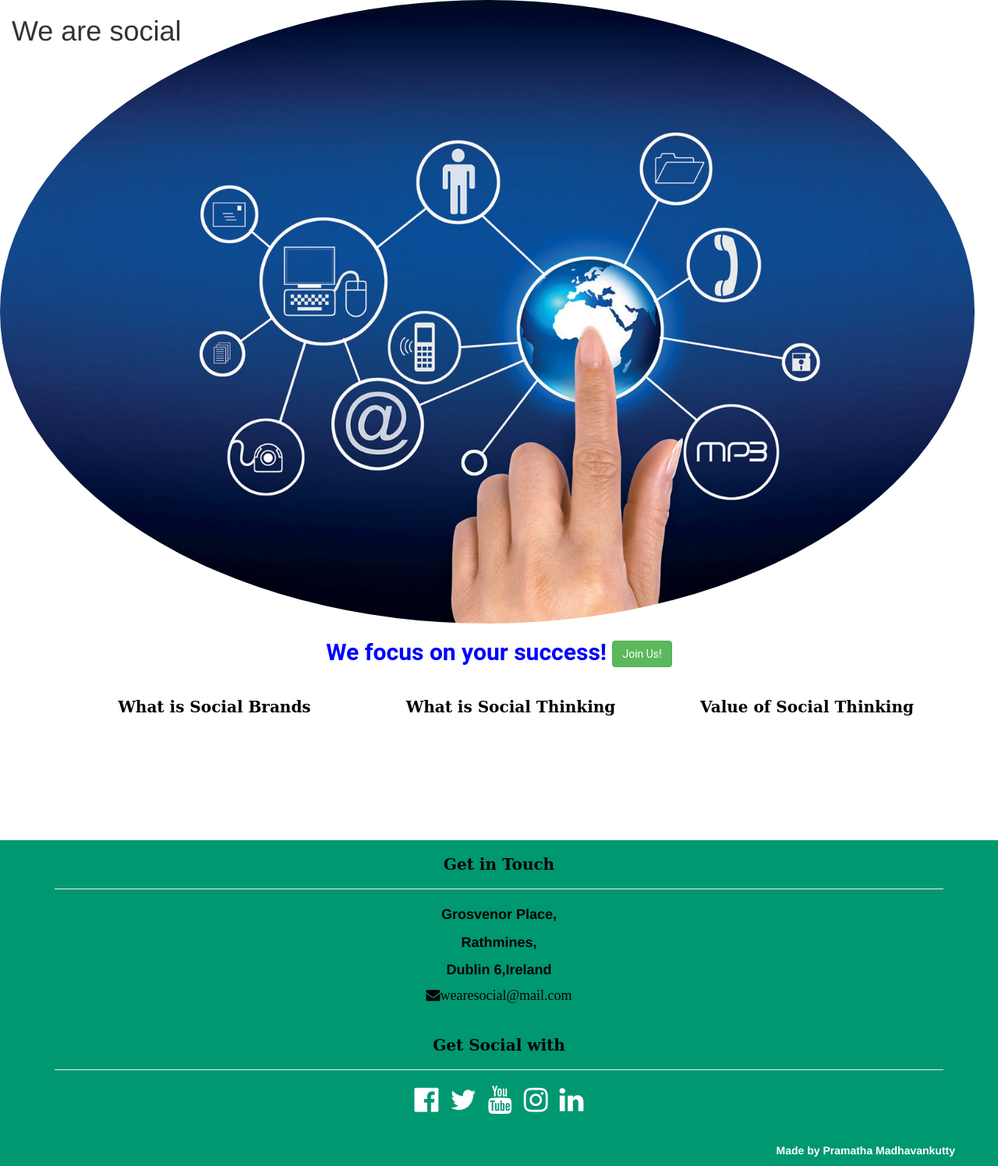
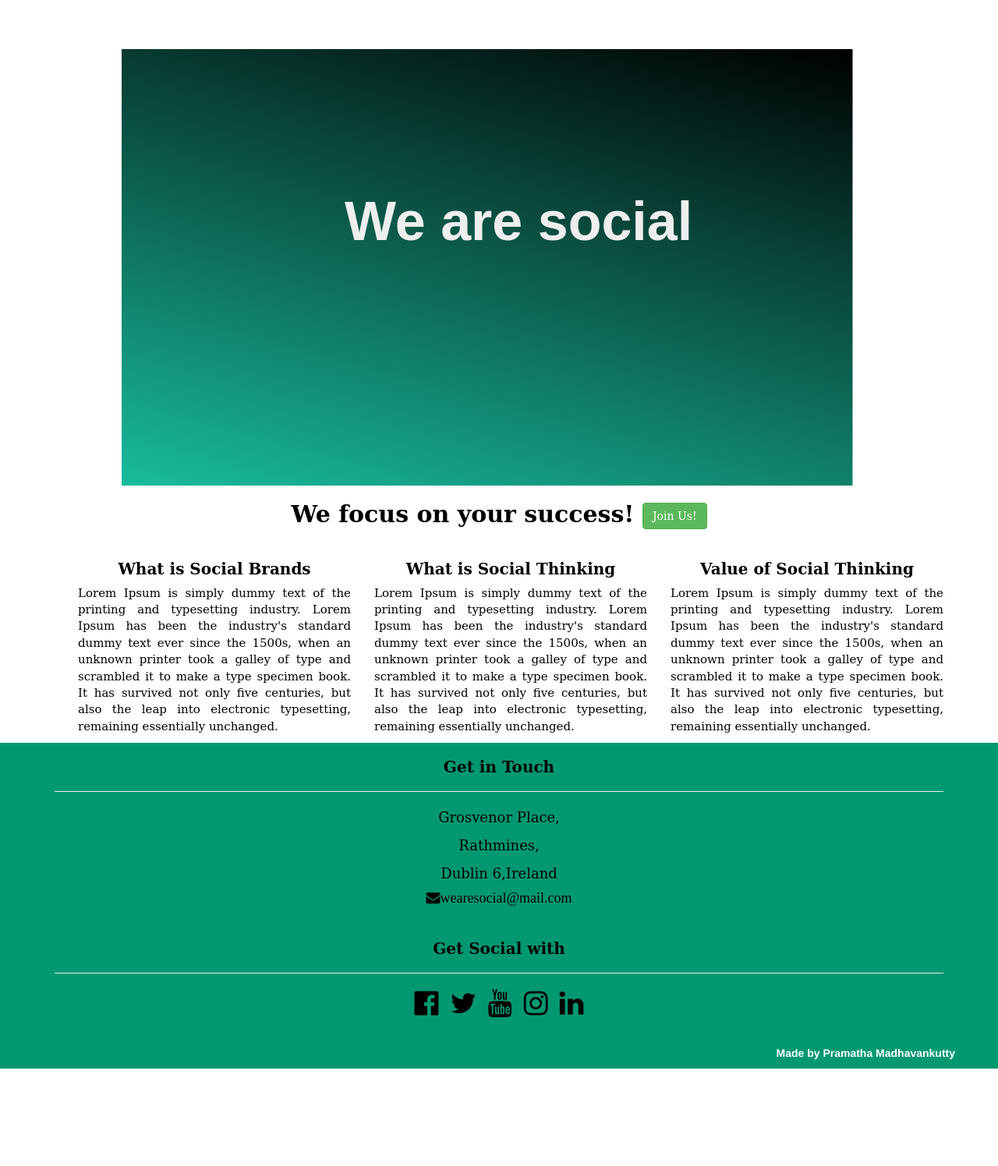
Before and after one commit to PramathaMadhavankutty/we_are_social, a Django app: page / in a window 1280 px wide. Shown: the part 50-1546 px from the top of the page at 78% size. After the commit the page ends 1421 px from the top, so only its background shows below. Run offline with Django 3.2, Linux system fonts and the light colour scheme; some libraries are stand-ins or nearby versions.

Commit message:
modify styling

```diff
--- a/static/css/style.css
+++ b/static/css/style.css
@@ -1,20 +1,34 @@
 .imghead{
-    background-image: url("/static/images/telco.png");
+    /*background-image: url("/static/images/we.jpg");*/
+    background:linear-gradient(15deg,#18bc9c,#000000 );
     width: 100%;
-    height:100%;
+    height:70%;
     max-width: 100%;
     display: block;
+    margin-top:5%;
     background-repeat:no-repeat;
-    background-size: cover;
+    background-size: 75%;
     background-attachment: local;
     background-position:center center;
-    border-radius: 50%;
+    border-radius:5%;
 
+
+
+}
+.indhead{
+    text-align:left;
+    color: #eeeeee;
+    font-family: sans-serif;
+    font-weight: bolder;
+    padding-left:35%;
+    padding-right: 20%;
+    margin-top: 15%;
+    font-size: 70px;
 }
 .head{
     text-align:center;
-    color: blue;
-    font-family: "Roboto", "Lucida Grande", Verdana, Arial, sans-serif;
+    color:#000000;
+    font-family: "Droid Serif", "DejaVu Serif", "STIX", serif;
     font-weight: bolder;
 }
 .join{
@@ -23,12 +37,6 @@
     border-radius: 5%;
 }
 
-
-/*.img-responsive{
-    width: 100%;
-    height: 70%;
-    border-radius: 2%;
-}*/
 .subhead{
 
     font-family:"Droid Serif", "DejaVu Serif", "STIX", serif;
@@ -37,19 +45,20 @@
     font-weight:bold;
     font-size: 20px;
 }
-.ipara{
+.para{
     color: #000000;
     text-align: justify;
+    font-family:"Droid Serif", "DejaVu Serif", "STIX", serif;
+    font-size: 15px;
 }
 
-.para{
-    text-align: justify;
-    color: white;
+.fpara{
+   color: #000000;
+   font-family:"Droid Serif", "DejaVu Serif", "STIX", serif;
+   font-weight: normal;
 
 }
-h2{
-    color: #eeeeee;
-}
+
 
 .footer{
     background-color:#009871 ;
@@ -64,15 +73,10 @@
     color: black;
 
 }
-.bg1{
-    background: #206ea1;
+.bg{
+    background:white;
 }
-.bg2{
-    background: #468847;
-}
-.bg3{
-    background: #a94442;
-}
+
 .content{
     text-align: center;
     font-size: large;
@@ -86,12 +90,12 @@
 
 }
 .fa-2x{
-    color: white;
+    color: black;
 }
 .chead{
     text-align:center;
 
-    font-family: "Roboto", "Lucida Grande", Verdana, Arial, sans-serif;
+    font-family: "Droid Serif", "DejaVu Serif", "STIX", serif;
     font-weight: bolder;
 }
 
@@ -108,7 +112,7 @@
 
 #contactform{
     color:white;
-    background: linear-gradient(15deg, black, cornflowerblue);
+    background: linear-gradient(25deg, #1b6d85,#18bc9c );
     margin-top: 10px;
 }
 .control-label{
@@ -118,3 +122,14 @@
 .subject{
     color: #000000;
 }
+
+@media only screen and (max-width:768px){
+    .indhead{
+      font-size: 40px;
+      font-family: sans-serif;
+      font-weight: bolder;
+      padding-left:30%;
+      padding-right: 20%;
+      margin-top: 35%;
+    }
+}
```
